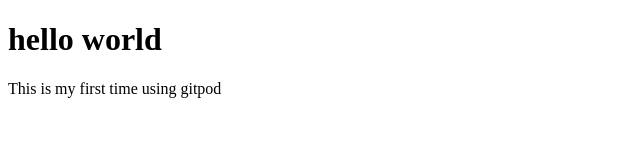
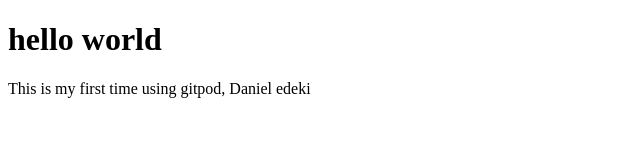
Before and after one commit to DanielEdeki/Test, a plain HTML site: page index.html in a window 1280 px wide. Shown: the whole page, without its empty margins (0-640 px from the left). Drawn offline with Linux system fonts and the light colour scheme.

Commit message:
added first and last name to paragraph

```diff
--- a/index.html
+++ b/index.html
@@ -7,6 +7,7 @@
     </head>
     <body>
         <h1>hello world</h1>
-        <p> This is my first time using gitpod</p>
+        <p> This is my first time using gitpod, Daniel edeki</p>
+
     </body>
 </html>
```
